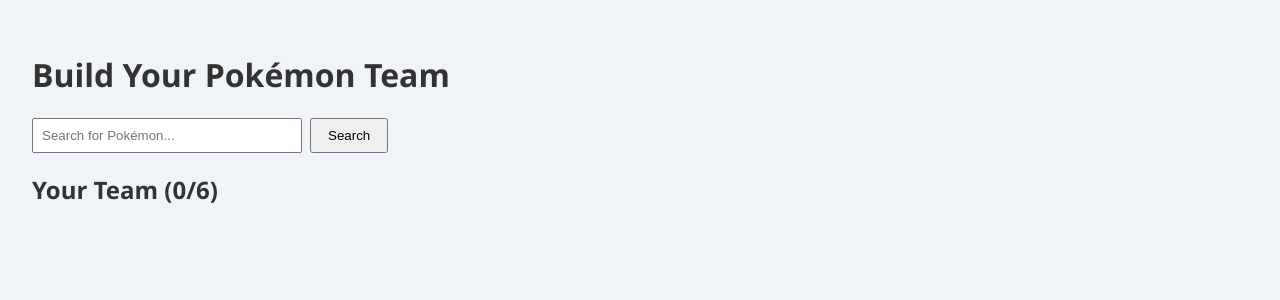
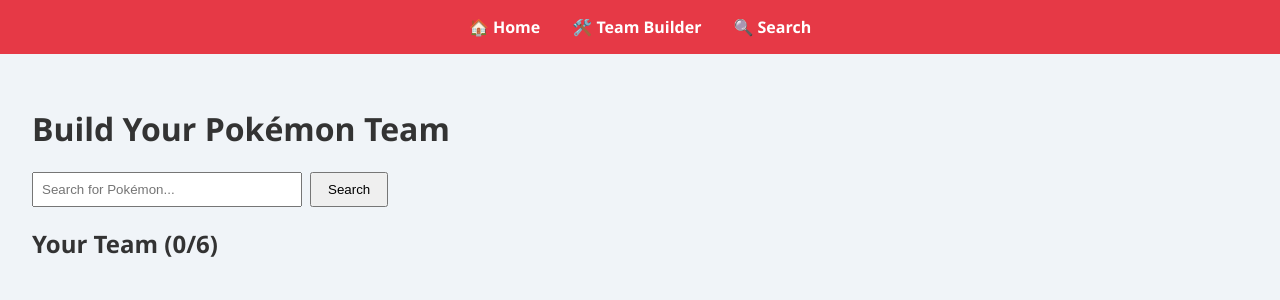
Before and after one commit to MarquanBow/pokemon-explorer, a React (Vite) app in the folder pokecloud/: page /team-builder in a window 1280 px wide. Shown: the top 300 px of the page. Built offline with nearby package versions, Linux system fonts and the light colour scheme.

Commit message:
add navbar

```diff
--- a/pokecloud/src/App.jsx
+++ b/pokecloud/src/App.jsx
@@ -1,5 +1,6 @@
 // src/App.jsx
 import { BrowserRouter as Router, Routes, Route } from "react-router-dom";
+import Navbar from "./components/Navbar";
 import Home from "./pages/Home";
 import PokemonDetail from "./pages/PokemonDetail";
 import TeamBuilder from "./pages/TeamBuilder";
@@ -7,6 +8,7 @@
 function App() {
   return (
     <Router>
+      <Navbar />
       <Routes>
         <Route path="/" element={<Home />} />
         <Route path="/pokemon/:name" element={<PokemonDetail />} />
--- a/pokecloud/src/components/Navbar.jsx
+++ b/pokecloud/src/components/Navbar.jsx
@@ -0,0 +1,18 @@
+// src/components/Navbar.jsx
+import { Link } from "react-router-dom";
+
+export default function Navbar() {
+  return (
+    <nav style={{
+      backgroundColor: "#e63946",
+      padding: "1rem",
+      display: "flex",
+      gap: "2rem",
+      justifyContent: "center"
+    }}>
+      <Link to="/" style={{ color: "white", fontWeight: "bold" }}>🏠 Home</Link>
+      <Link to="/team-builder" style={{ color: "white", fontWeight: "bold" }}>🛠️ Team Builder</Link>
+      <Link to="/search" style={{ color: "white", fontWeight: "bold" }}>🔍 Search</Link>
+    </nav>
+  );
+}
```
Also changed, not shown: pokecloud/src/pages/PokemonSearch.jsx (added).
